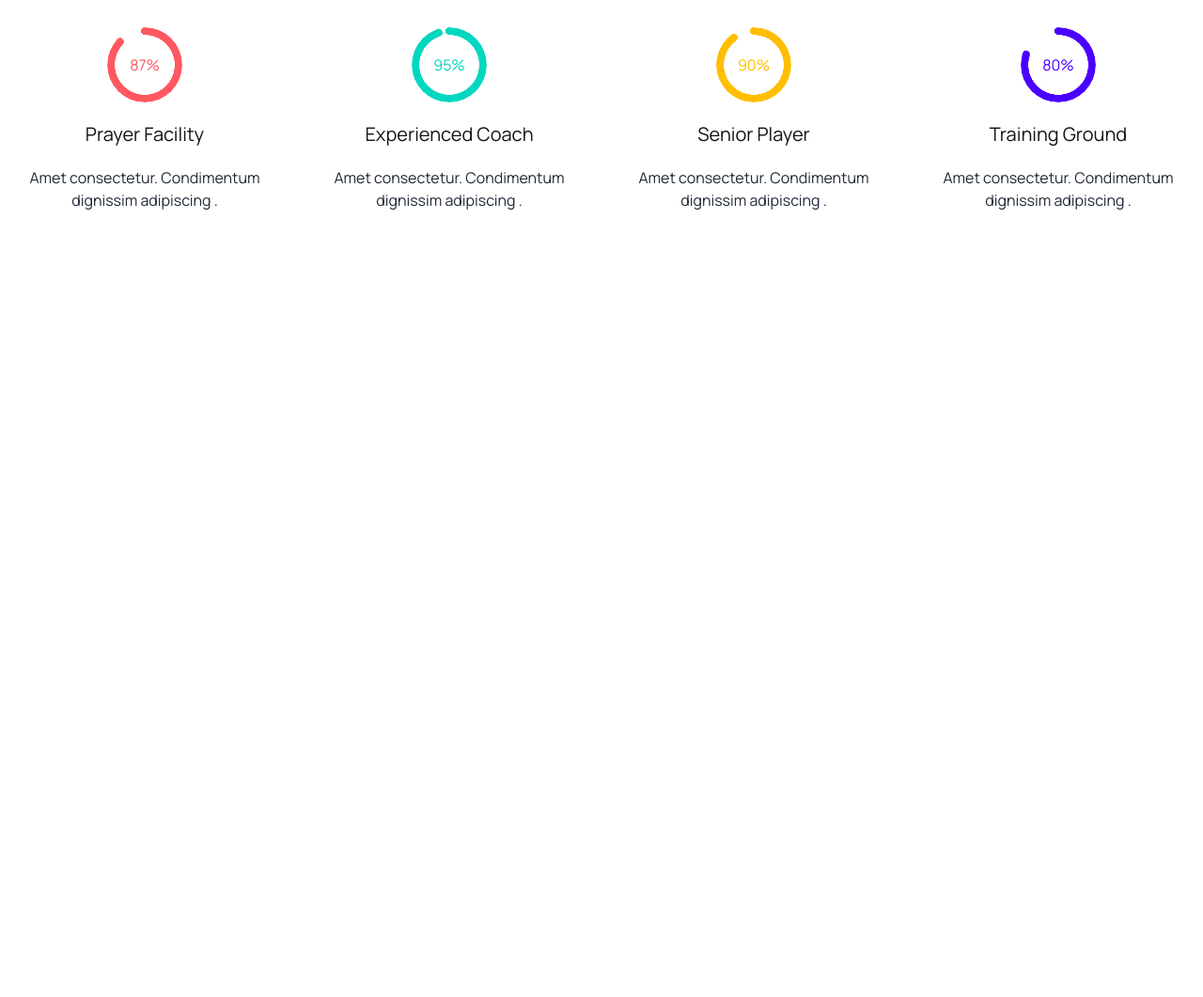
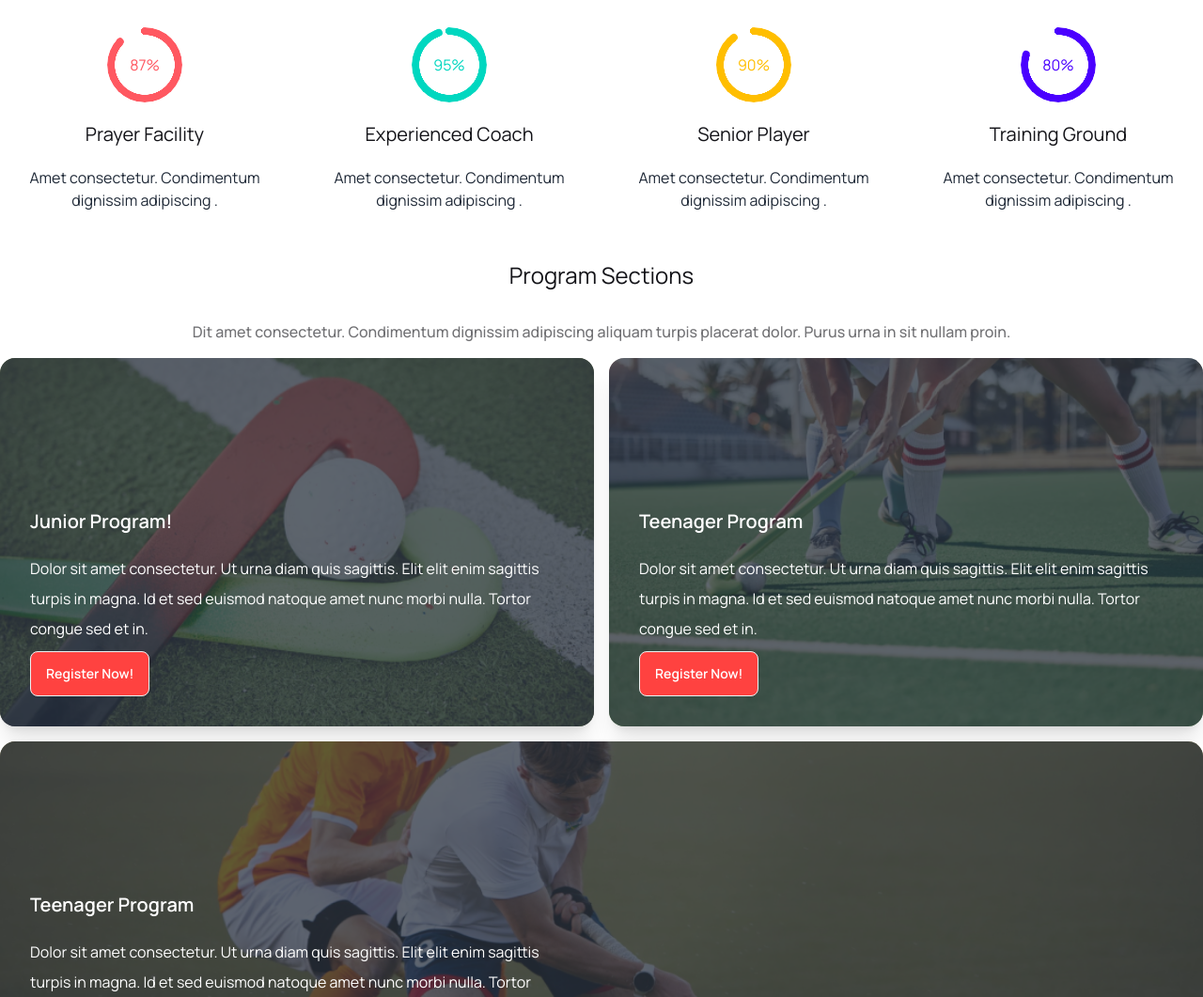
Before and after one commit to mohammadariful20/B9A3-Hockey-s, a plain HTML site: page index.html in a window 1280 px wide. Shown: the part 1217-2278 px from the top of the page at 94% size. Before the commit the page ends 1442 px from the top, so only its background shows below. Drawn offline with nearby package versions, Linux system fonts and the light colour scheme.

Commit message:
Professional Hockeys Club section done

```diff
--- a/index.html
+++ b/index.html
@@ -298,6 +298,52 @@
 					</div>
 		</div>
       </section>
+	 <!-- Program Sections	 -->
+	 <section>
+		 <div class="mt-64 lg:mt-9">
+			<h1 class="text-2xl text-center text-[#131318] p-4">Program Sections</h1>
+			<p class="font-medium text-center text-[#13131899] px-8 my-4">Dit amet consectetur. Condimentum dignissim adipiscing aliquam turpis placerat dolor. Purus urna in sit nullam proin. </p>
+		 </div>
+		 <div class="flex flex-col lg:flex-row gap-4">
+			<!-- program section 1 -->
+			<div class="card shadow-xl image-full">
+				<figure><img class="bg-cover w-full" src="Images/2.png" alt="" /></figure>
+				<div class="card-body">
+				  <h2 class="card-title text-white mt-32">Junior Program!</h2>
+				  <p class="mt-3 text-base leading-8 text-white">Dolor sit amet consectetur. Ut urna diam quis sagittis. Elit elit
+					enim sagittis turpis in magna. Id et sed euismod natoque amet nunc morbi nulla. Tortor congue sed et in.</p>
+				  <div class="card-actions">
+				    <button class="btn bg-[#FF4240]  text-white">Register Now!</button>
+				  </div>
+				</div>
+			</div>
+			<!-- program section 2 -->
+			<div class="card shadow-xl image-full">
+				<figure><img class="bg-cover w-full" src="Images/3.png" alt="" /></figure>
+				<div class="card-body">
+				  <h2 class="card-title text-white mt-32">Teenager Program</h2>
+				  <p class="mt-3 text-base leading-8 text-white">Dolor sit amet consectetur. Ut urna diam quis sagittis. Elit elit
+					enim sagittis turpis in magna. Id et sed euismod natoque amet nunc morbi nulla. Tortor congue sed et in.</p>
+				  <div class="card-actions">
+				    <button class="btn bg-[#FF4240]  text-white">Register Now!</button>
+				  </div>
+				</div>
+			</div>
+
+ 		</div>
+		<!-- program section 3 -->
+		<div class="card shadow-xl image-full h-[50px] mt-4">
+			<figure><img class="bg-cover w-full" src="Images/4.png" alt="" /></figure>
+			<div class="card-body max-w-[640px]">
+			  <h2 class="card-title text-white mt-32">Teenager Program</h2>
+			  <p class="mt-3 text-base leading-8 text-white">Dolor sit amet consectetur. Ut urna diam quis sagittis. Elit elit
+				enim sagittis turpis in magna. Id et sed euismod natoque amet nunc morbi nulla. Tortor congue sed et in.</p>
+			  <div class="card-actions">
+			    <button class="btn bg-[#FF4240]  text-white">Register Now!</button>
+			  </div>
+			</div>
+		</div>
+	 </section>
     </main>
 </body>
 </html>
```
Also changed, not shown: style.css (line endings or trailing spaces).
